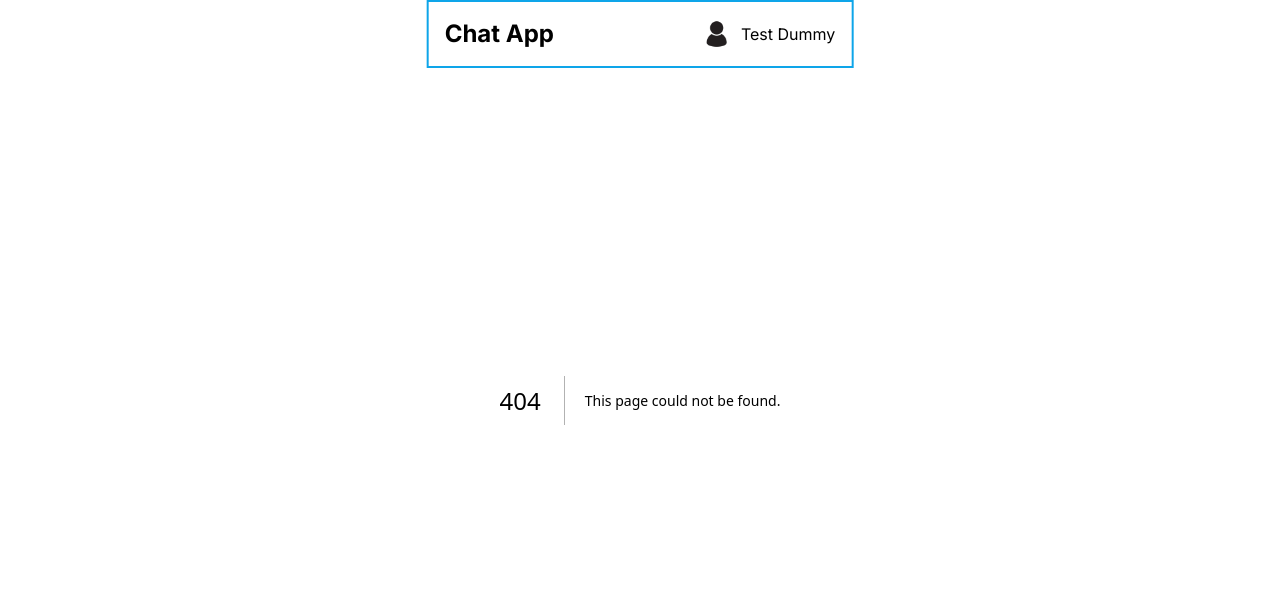
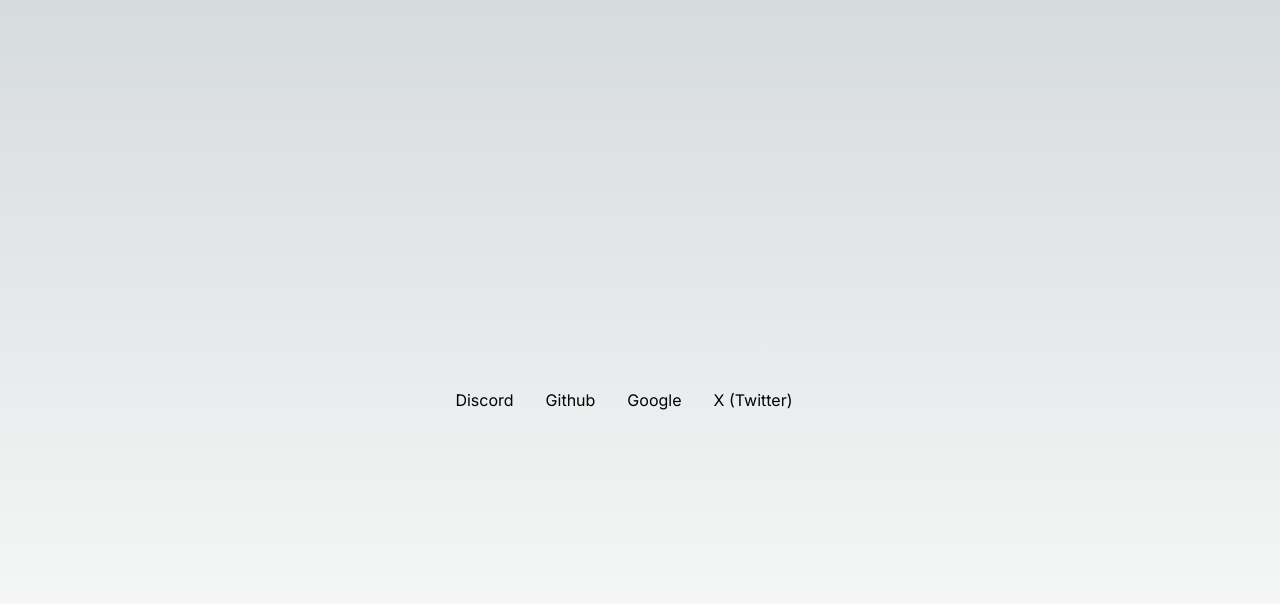
Before and after one commit to SirSamX/chat-app, a Next.js app: page /authProviders in a window 1280 px wide. Before the commit this address had no page. Shown: the top 604 px of the page. Built offline with nearby package versions, Linux system fonts and the light colour scheme; what pocketbase would draw is missing.

Commit message:
Several Auth Providers Site

```diff
--- /dev/null
+++ b/src/app/authProviders/page.tsx
@@ -0,0 +1,37 @@
+"use client"
+
+import { OAuth2AuthConfig } from "pocketbase"
+import pb from "../lib/pocketbase"
+
+export default function Auth() {
+
+    async function login(provider: string) {
+        await pb.collection("users").authWithOAuth2({
+          provider: provider
+        })
+    }
+    return(
+        <>
+        <div className="providers flex justify-center items-center w-full h-screen">
+
+            <button onClick={() => login("discord")} className="mr-8">
+                Discord
+            </button>
+
+            <button onClick={() => login("github")} className="mr-8">
+                Github
+            </button>
+
+            <button onClick={() => login("google")} className="mr-8">
+                Google
+            </button>
+
+            <button onClick={() => login("twitter")} className="mr-8">
+                X (Twitter)
+            </button>
+
+
+        </div>
+        </>
+    )
+}
--- a/src/app/layout.tsx
+++ b/src/app/layout.tsx
@@ -18,7 +18,7 @@
   return (
     <html lang="en">
       <body className={inter.className}>
-        <Header />
+
 
         {children}
       </body>
--- a/src/app/page.tsx
+++ b/src/app/page.tsx
@@ -7,6 +7,7 @@
   return (
     <main>
       <div className="flex">
+        <Header />
         <Sidebar />
         <ChatWindow />
       </div>
```
